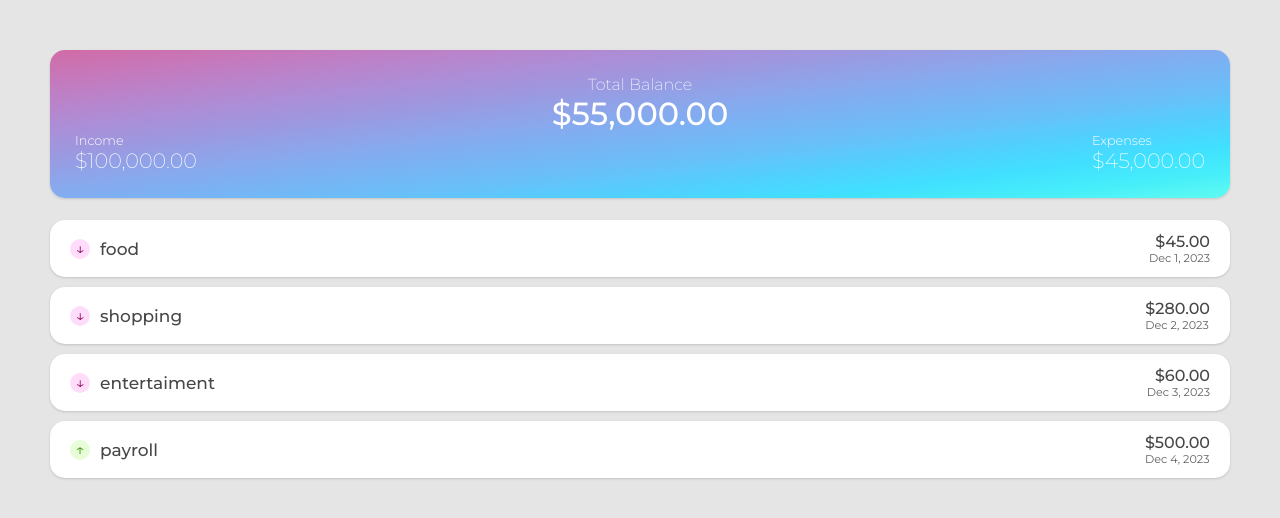
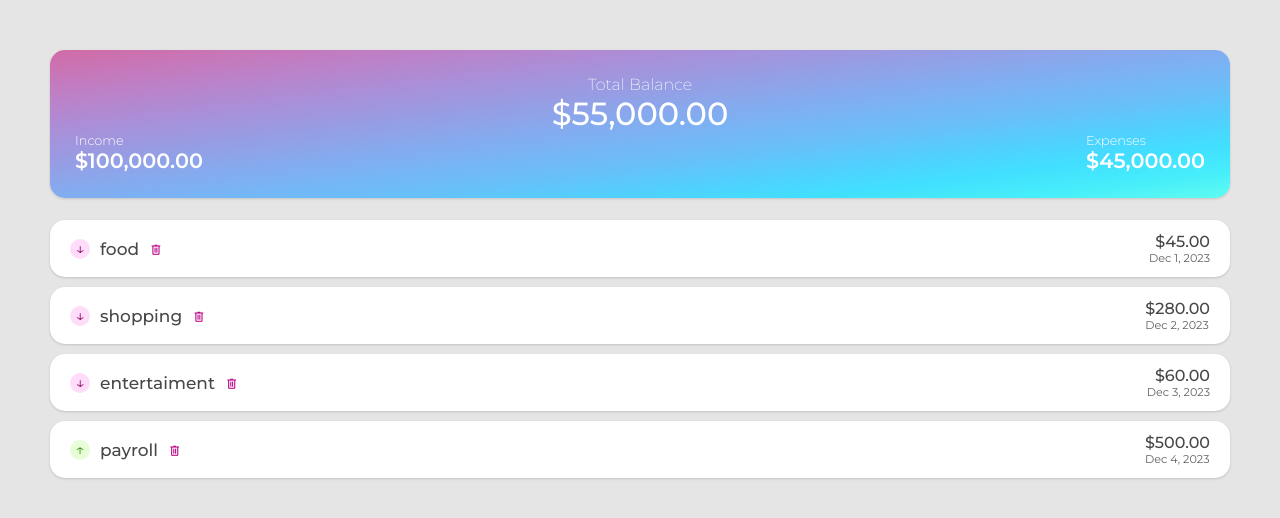
Before and after one commit to efrainlav/Angular_Expenses_Tracker, an Angular app in the folder angular17-expenses-tracker/: page / in a window 1280 px wide. Shown: the top 518 px of the page. Built offline with nearby package versions, Linux system fonts and the light colour scheme.

Commit message:
Angular:Angular: Ícono para eliminar una transacción - Google Fonts Material …. ELM

```diff
--- a/angular17-expenses-tracker/src/app/components/balance/balance.component.scss
+++ b/angular17-expenses-tracker/src/app/components/balance/balance.component.scss
@@ -42,7 +42,7 @@
     }
     h3 {
       font-size: 1.3rem;
-      font-weight: 200;
+      font-weight: 600;
     }
   }
 }
--- a/angular17-expenses-tracker/src/app/components/transaction/transaction.component.html
+++ b/angular17-expenses-tracker/src/app/components/transaction/transaction.component.html
@@ -5,7 +5,12 @@
     } @case ("expense") {
     <div class="transaction__icon transaction__icon-expense">↓</div>
     } }
-    <h5>{{ transaction.category }}</h5>
+    <h5>
+      {{ transaction.category }}
+      <span class="material-symbols-outlined transaction__remove">
+        delete
+      </span>
+    </h5>
   </div>
   <div>
     <h5 class="transaction__amount">
--- a/angular17-expenses-tracker/src/app/components/transaction/transaction.component.scss
+++ b/angular17-expenses-tracker/src/app/components/transaction/transaction.component.scss
@@ -44,4 +44,12 @@
       background-color: s.$expense-icon-bg-color;
     }
   }
+
+  &__remove {
+    color: s.$remove;
+    font-size: 0.9rem;
+    vertical-align: middle;
+    cursor: pointer;
+    margin-left: 0.3125rem;
+  }
 }
--- a/angular17-expenses-tracker/src/index.html
+++ b/angular17-expenses-tracker/src/index.html
@@ -1,11 +1,16 @@
-<!doctype html>
+<!DOCTYPE html>
 <html lang="en">
   <head>
-  <meta charset="utf-8">
+    <meta charset="utf-8" />
     <title>Angular17ExpensesTracker</title>
-  <base href="/">
-  <meta name="viewport" content="width=device-width, initial-scale=1">
-  <link rel="icon" type="image/x-icon" href="favicon.ico">
+    <base href="/" />
+    <meta name="viewport" content="width=device-width, initial-scale=1" />
+    <link rel="icon" type="image/x-icon" href="favicon.ico" />
+    <!-- Google Fonts Material Icons -->
+    <link
+      rel="stylesheet"
+      href="https://fonts.googleapis.com/css2?family=Material+Symbols+Outlined:opsz,wght,FILL,GRAD@24,400,0,0"
+    />
   </head>
   <body>
     <app-root></app-root>
--- a/angular17-expenses-tracker/src/styles.scss
+++ b/angular17-expenses-tracker/src/styles.scss
@@ -16,6 +16,7 @@
 $white: #fff;
 $error: #f960cd;
 $error-ligth: mix($error, $white, 10%);
+$remove: #b90686;
 
 $income-icon-color: #4f991c;
 $income-icon-bg-color: #e7fdd7;
```
Lines whose indentation alone changed are shown as unchanged.
